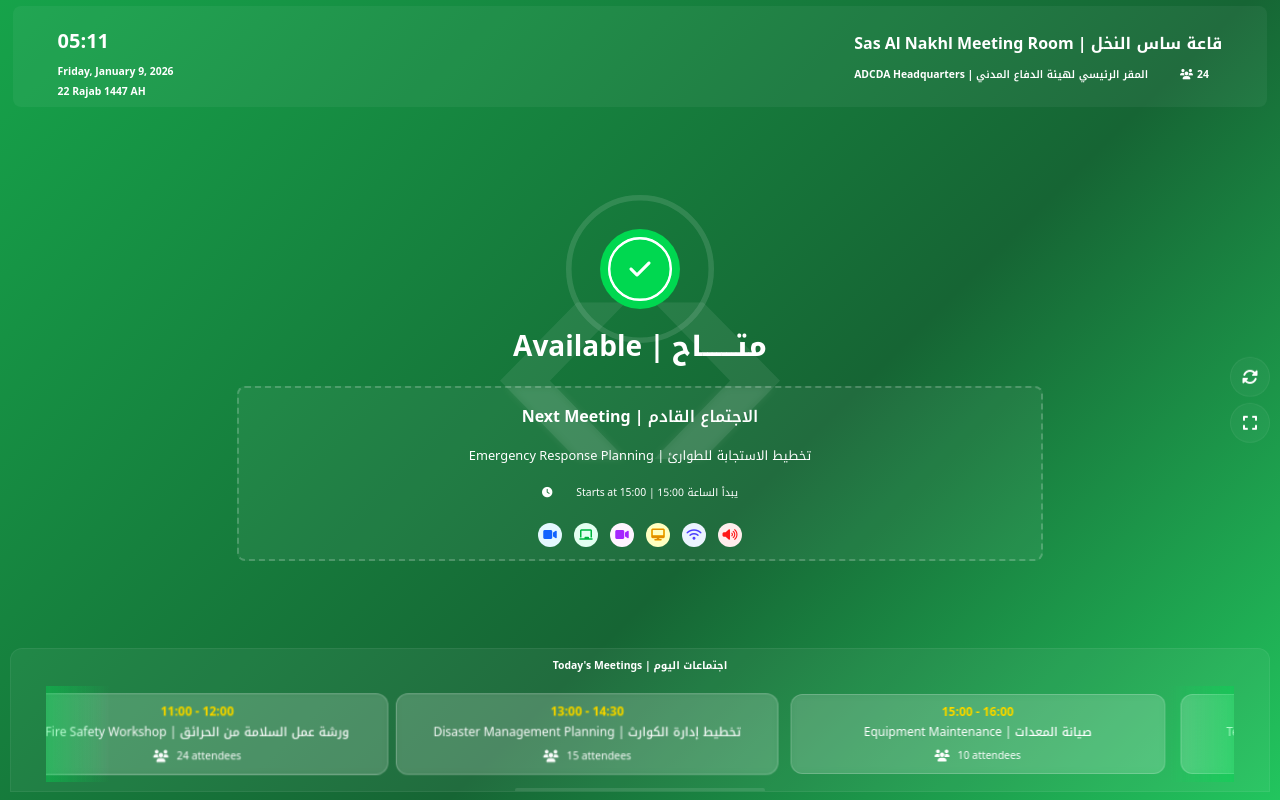
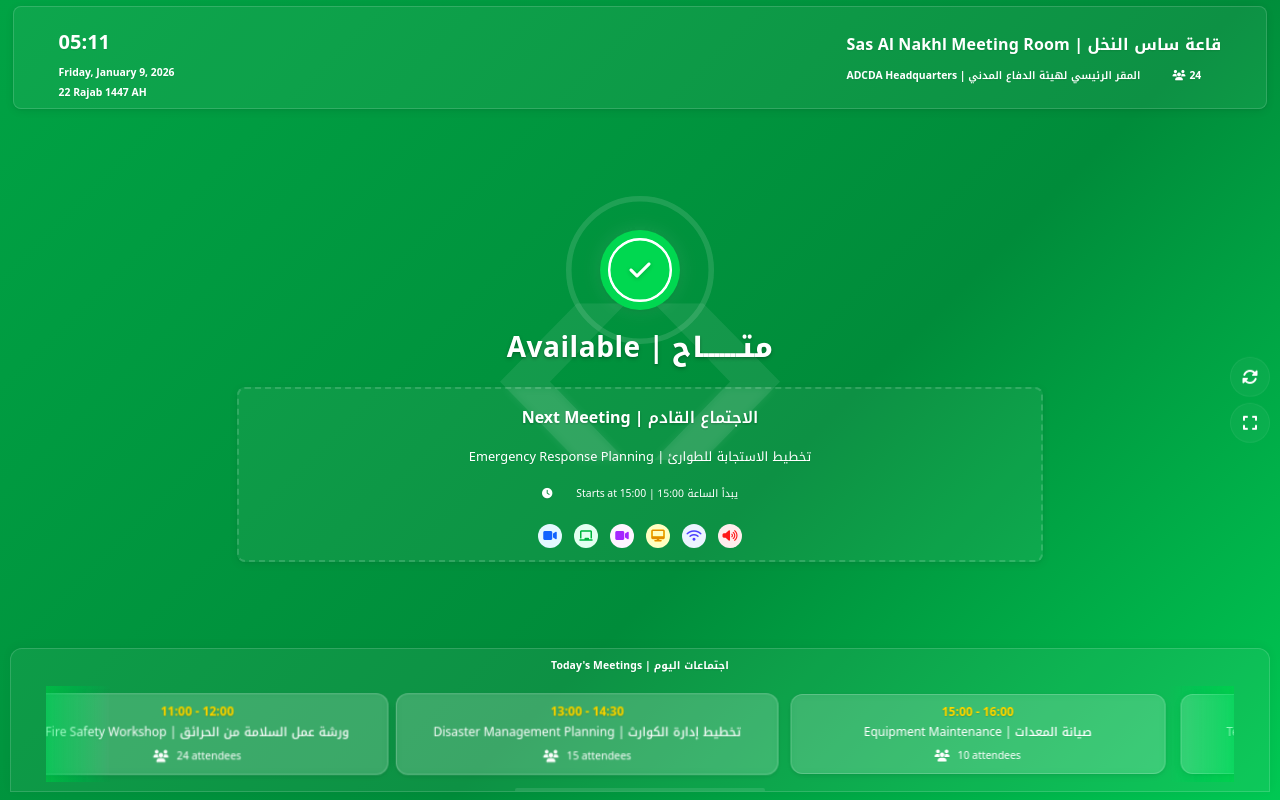
Before and after one commit to comrade1996/HBSCD, a plain HTML site: page index.html in a window 1280 px wide. Drawn offline with nearby package versions, Linux system fonts and the light colour scheme.

Commit message:
fourth try

```diff
--- a/script.js
+++ b/script.js
@@ -239,28 +239,28 @@ document.addEventListener('DOMContentLoaded', () => {
                 text: 'Available | <span lang="ar" class="arabic">متـــــــاح</span>',
                 icon: 'fa-check',
                 pulseColor: 'bg-green-500',
-                // More vibrant green gradient with higher saturation colors
-                bodyBg: 'linear-gradient(135deg, #22c55e 0%, #16a34a 15%, #15803d 30%, #22c55e 45%, #14532d 60%, #16a34a 75%, #166534 90%, #22c55e 100%)',
+                // Rich vibrant green gradient - more saturated emerald/forest tones
+                bodyBg: 'linear-gradient(135deg, #00c853 0%, #00a344 15%, #009639 30%, #00c853 45%, #007a2f 60%, #00a344 75%, #008c3a 90%, #00c853 100%)',
                 textColor: '#ffffff',
-                fadeColor: 'rgba(34, 197, 94, 0.4)'
+                fadeColor: 'rgba(0, 200, 83, 0.45)'
             },
             engaged: {
                 text: 'Engaged | <span lang="ar" class="arabic">مشغول</span>',
                 icon: 'fa-times',
                 pulseColor: 'bg-red-500',
-                // More vibrant red gradient with higher saturation
-                bodyBg: 'linear-gradient(135deg, #f43f5e 0%, #e11d48 15%, #be123c 30%, #f43f5e 45%, #9f1239 60%, #e11d48 75%, #881337 90%, #f43f5e 100%)',
+                // Rich vibrant red gradient - pure saturated reds
+                bodyBg: 'linear-gradient(135deg, #ff1744 0%, #d50000 15%, #c62828 30%, #ff1744 45%, #b71c1c 60%, #d50000 75%, #c62828 90%, #ff1744 100%)',
                 textColor: '#ffffff',
-                fadeColor: 'rgba(244, 63, 94, 0.4)'
+                fadeColor: 'rgba(255, 23, 68, 0.45)'
             },
             upcoming: {
                 text: 'Starting&nbsp;Soon&nbsp;| <span lang="ar" class="arabic ">يبدأ&nbsp;قريباً</span>',
                 icon: 'fa-clock',
-                pulseColor: 'bg-amber-400',
-                // More vibrant orange/amber gradient
-                bodyBg: 'linear-gradient(135deg, #f59e0b 0%, #d97706 15%, #b45309 30%, #f59e0b 45%, #92400e 60%, #d97706 75%, #78350f 90%, #f59e0b 100%)',
+                pulseColor: 'bg-amber-500',
+                // Rich vibrant amber/orange gradient - warm saturated tones
+                bodyBg: 'linear-gradient(135deg, #ff9100 0%, #ff6d00 15%, #e65100 30%, #ff9100 45%, #bf360c 60%, #ff6d00 75%, #e65100 90%, #ff9100 100%)',
                 textColor: '#ffffff',
-                fadeColor: 'rgba(245, 158, 11, 0.4)'
+                fadeColor: 'rgba(255, 145, 0, 0.45)'
             }
         };
 
--- a/styles.css
+++ b/styles.css
@@ -64,6 +64,14 @@
     --carousel-min-height: clamp(4rem, 10vh, 7rem);
     --progress-bar-height: clamp(0.2rem, 0.4vh, 0.3rem);
     --progress-bar-width: clamp(120px, 20vw, 250px);
+
+    /* --- Kiosk Clarity Enhancements --- */
+    --text-shadow-light: 0 1px 2px rgba(0, 0, 0, 0.1);
+    --text-shadow-medium: 0 1px 3px rgba(0, 0, 0, 0.15), 0 1px 2px rgba(0, 0, 0, 0.1);
+    --text-shadow-strong: 0 2px 4px rgba(0, 0, 0, 0.2), 0 1px 2px rgba(0, 0, 0, 0.15);
+    --card-shadow: 0 2px 8px rgba(0, 0, 0, 0.08), 0 1px 3px rgba(0, 0, 0, 0.06);
+    --glow-subtle: 0 0 20px rgba(255, 255, 255, 0.1);
+    --border-highlight: rgba(255, 255, 255, 0.15);
 }
 
 html {
@@ -132,13 +140,14 @@ body {
 
 /* Slightly stronger header transparency for glassmorphism */
 header.glass {
-    /* background: linear-gradient(180deg, rgba(255,255,255,0.7), rgba(255,255,255,0.5));
-    backdrop-filter: blur(10px); */
     margin: var(--space-sm) var(--space-h-md);
     border-radius: var(--radius-md);
     width: calc(100% - calc(var(--space-h-md) * 2));
     flex-shrink: 0;
     padding: var(--space-md) var(--space-h-md);
+    border: 1px solid var(--border-highlight);
+    box-shadow: var(--card-shadow);
+    backdrop-filter: blur(8px);
 }
 
 /* Watermark Logo - viewport-based */
@@ -195,6 +204,8 @@ header.glass {
     /* Use clamp so it scales smoothly based on viewport */
     font-size: var(--font-3xl) !important;
     line-height: 1.05 !important;
+    text-shadow: var(--text-shadow-strong);
+    letter-spacing: 0.02em;
 }
 
 /* Main content - flex to fill remaining space */
@@ -214,21 +225,26 @@ header .text-xl,
 header .text-3xl,
 header .text-4xl {
     font-size: var(--font-2xl) !important;
+    text-shadow: var(--text-shadow-light);
 }
 
 header .text-xs,
 header .text-sm {
     font-size: var(--font-sm) !important;
+    text-shadow: var(--text-shadow-light);
 }
 
 header .text-base,
 header .text-lg,
 header .text-2xl {
     font-size: var(--font-lg) !important;
+    text-shadow: var(--text-shadow-light);
 }
 
 header h1 {
     font-size: var(--font-lg) !important;
+    text-shadow: var(--text-shadow-medium);
+    letter-spacing: 0.01em;
 }
 
 /* Landscape mode adjustments - all viewport-based */
@@ -259,20 +275,25 @@ header h1 {
 /* Next meeting card - viewport scaling */
 #nextMeetingCard {
     padding: var(--space-lg) var(--space-h-lg) !important;
+    box-shadow: var(--card-shadow);
+    border-color: var(--border-highlight) !important;
 }
 
 #nextMeetingCard .text-lg,
 #nextMeetingCard .text-xl,
 #nextMeetingCard .text-2xl {
     font-size: var(--font-lg) !important;
+    text-shadow: var(--text-shadow-medium);
 }
 
 #nextMeetingCard .text-base {
     font-size: var(--font-md) !important;
+    text-shadow: var(--text-shadow-light);
 }
 
 #nextMeetingCard .text-sm {
     font-size: var(--font-sm) !important;
+    text-shadow: var(--text-shadow-light);
 }
 /* Pulsating rings animation for status indicator */
 .status-pulse-container {
@@ -303,10 +324,12 @@ header h1 {
 #statusPulse {
     width: var(--status-pulse-size) !important;
     height: var(--status-pulse-size) !important;
+    box-shadow: var(--glow-subtle), var(--card-shadow);
 }
 
 #statusPulse i {
     font-size: var(--icon-lg) !important;
+    filter: drop-shadow(0 1px 2px rgba(0,0,0,0.2));
 }
 
 /* Status indicator container - viewport scaling */
@@ -362,28 +385,34 @@ header h1 {
 footer {
     background: var(--glass-bg-medium);
     border-radius: var(--radius-lg) var(--radius-lg) 0 0;
-    border: 1px solid var(--glass-border);
+    border: 1px solid var(--border-highlight);
     z-index: 40;
     padding: var(--space-sm) var(--space-h-md) var(--space-md);
     flex-shrink: 0;
     max-height: var(--footer-max-height);
     margin: 0 var(--space-h-sm) var(--space-md);
     overflow: hidden;
+    box-shadow: 0 -2px 10px rgba(0, 0, 0, 0.05);
+    backdrop-filter: blur(8px);
 }
 
 footer h3 {
     font-size: var(--font-sm) !important;
     margin-bottom: var(--space-xs) !important;
+    text-shadow: var(--text-shadow-light);
+    letter-spacing: 0.01em;
 }
 
 /* Subtle border for carousel items */
 .carousel-item {
     border-radius: var(--radius-sm);
-    border: 1px solid var(--glass-border);
+    border: 1px solid var(--border-highlight);
     display: flex;
     flex-direction: column;
     justify-content: center;
     align-items: center;
+    box-shadow: var(--card-shadow);
+    backdrop-filter: blur(4px);
 }
 
 /* Embla carousel base styles - viewport-based */
@@ -558,16 +587,19 @@ footer h3 {
     font-size: var(--font-base);
     font-weight: 800;
     line-height: 1.3;
+    text-shadow: var(--text-shadow-medium);
 }
 
 .carousel-item .mt-1 {
     font-size: var(--font-base);
     line-height: 1.3;
+    text-shadow: var(--text-shadow-light);
 }
 
 .carousel-item .mt-2 {
     font-size: var(--font-sm);
     line-height: 1.3;
+    text-shadow: var(--text-shadow-light);
 }
 
 /* Remove shadows from cards/components (explicit utility fallback) */
```
